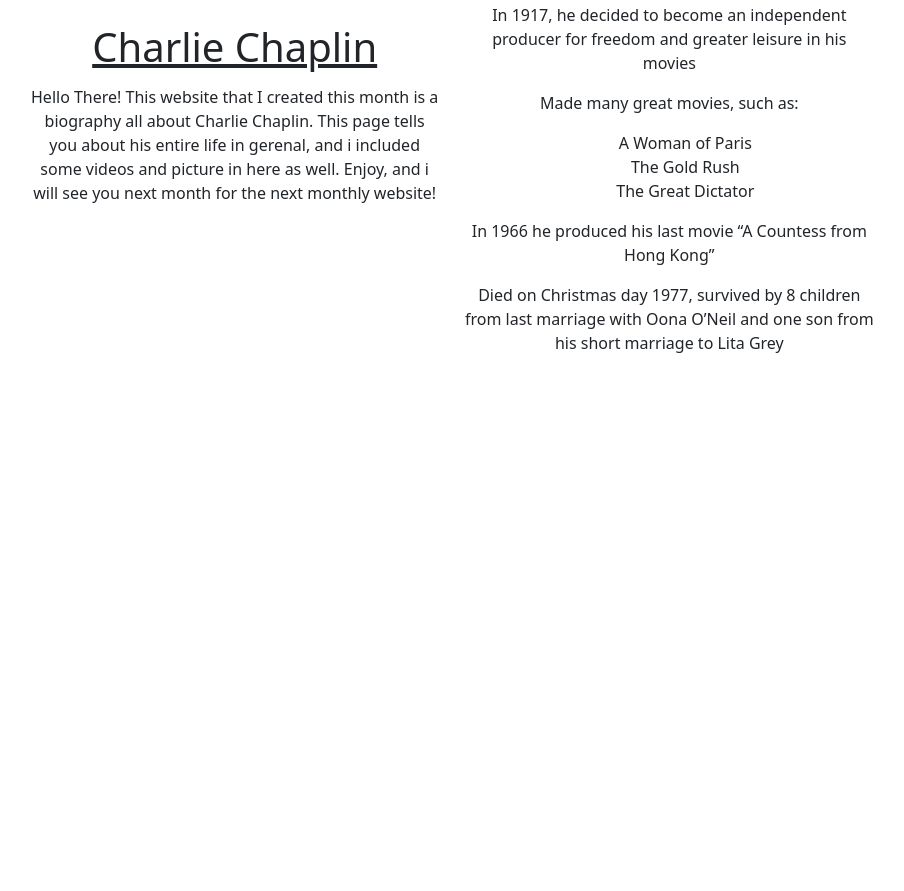
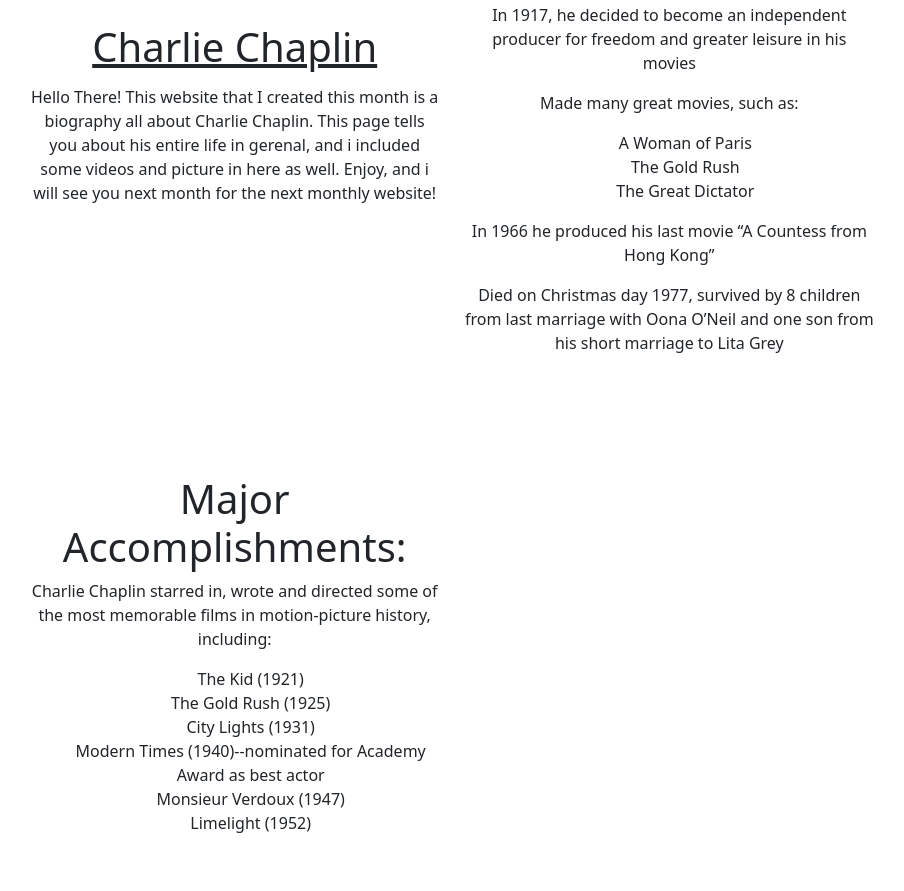
Before and after one commit to zooch-btw/MonthlyWebsite-1, a plain HTML site: page index.html in a window 1280 px wide. Shown: the part 301-1192 px from the top of the page, without its empty margins (188-1092 px from the left). Before the commit the page ends 800 px from the top, so only its background shows below. Drawn offline with nearby package versions, Linux system fonts and the light colour scheme.

Commit message:
set up basic framework for rest of project (without footer and needs improvement)

```diff
--- a/index.html
+++ b/index.html
@@ -70,6 +70,30 @@
 
             </div>
         </div>
+        <div class="row text-center d-flex justify-content-center mt-lg-5 mt-2 py-3">
+            <div class="col-12 col-md-4 d-flex justify-content-center align-items-center">
+                <div>
+                    <h1>Major Accomplishments:</h1>
+                    <p>Charlie Chaplin starred in, wrote and directed some of the most memorable films in motion-picture
+                        history, including:</p>
+                    <ul class="lisp">
+                        <li>The Kid (1921)</li>
+                        <li>The Gold Rush (1925)</li>
+                        <li>City Lights (1931)</li>
+                        <li>Modern Times (1940)--nominated for Academy Award as best actor</li>
+                        <li>Monsieur Verdoux (1947)</li>
+                        <li>Limelight (1952)</li>
+                    </ul>
+                    <br>
+                </div>
+            </div>
+            <div class="col-12 col-md-4 col-sm-6">
+                <div>
+                    <!--Image goes HERE-->
+                </div>
+
+            </div>
+        </div>
     </main>
     <footer>
         <!-- place footer here -->
```
